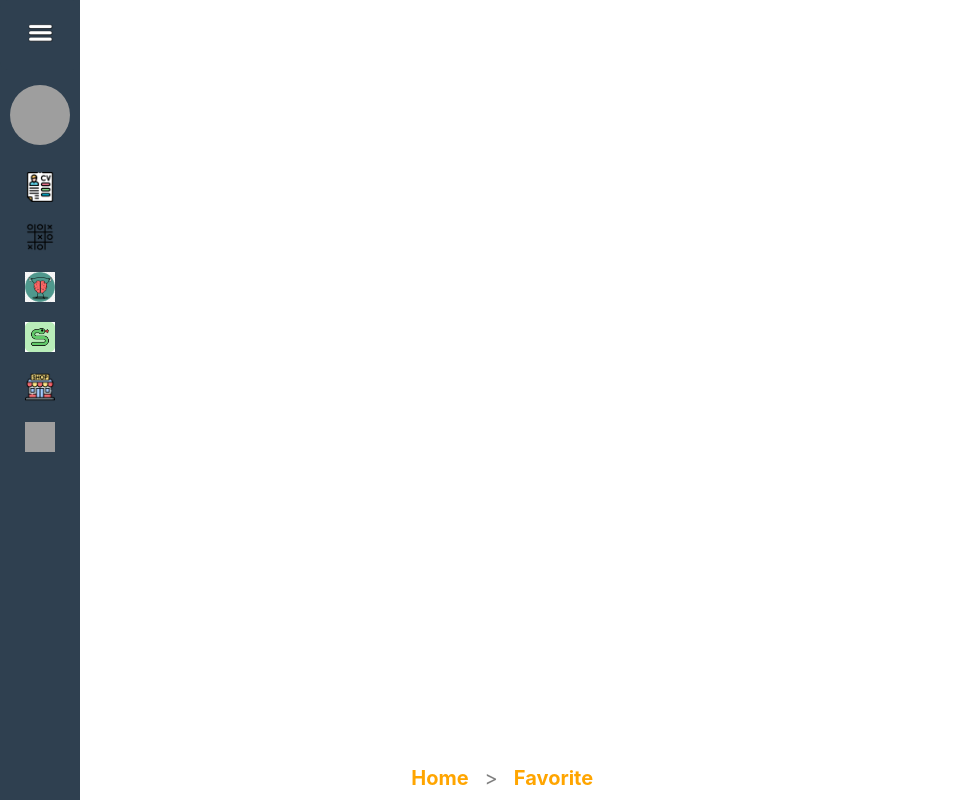
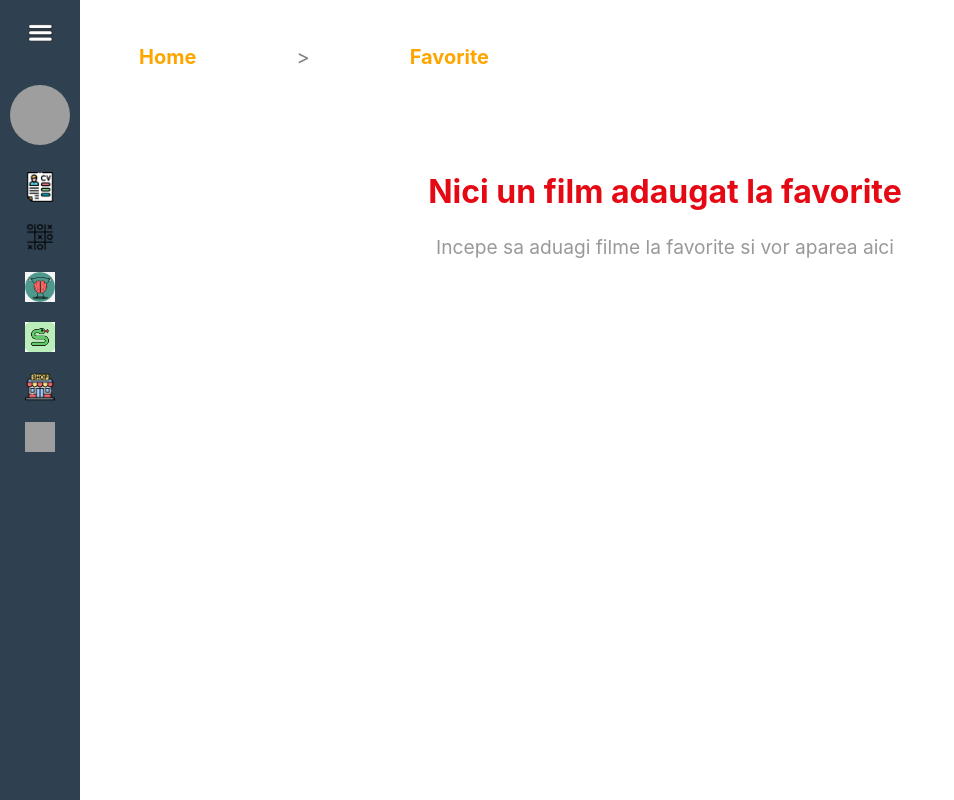
Before and after one commit to ralucatritean/portfolio, a React (Vite) app: page /favorites in a window 1280 px wide. Shown: the top 800 px of the page, without its empty margins (0-954 px from the left). Built offline with nearby package versions, Linux system fonts and the light colour scheme; grey boxes are pictures that could not be loaded.

Commit message:
changes:
-fixed movie content
-added fixed position on slidebare
-fixed navbare position on home & favorite

```diff
--- a/src/components/Movie/Favotite.tsx
+++ b/src/components/Movie/Favotite.tsx
@@ -51,25 +51,31 @@ function Favorite() {
     // Debug pentru a vedea ce avem în state
     console.log("Movies with details:", favorites.length);
 
-    if (favorites.length>0) {
+    if (favorites.length > 0) {
         return (
-            <div className="favorites-content">
-                 <NavBar />
-                <div className="movies-grid">
+            <div className="home">
+                <NavBar />
+                <div className="favorites-content">
+                    <div className="movies-grid">
                         {moviesWithDetails.map((movie) => (
                             <MovieCard movie={movie} key={movie.id} />
                         ))}
+                    </div>
                 </div>
             </div>
 
         );
     } else {
         return (
-            <div className="favorites-content">
+            <div className="home">
                 <NavBar />
-                <h2>Nici un film adaugat la favorite</h2>
-                <p>Incepe sa aduagi filme la favorite si vor aparea aici</p>
+                <div className="favorites-content">
+
+                    <h2>Nici un film adaugat la favorite</h2>
+                    <p>Incepe sa aduagi filme la favorite si vor aparea aici</p>
+                </div>
             </div>
+
         );
     }
 }
--- a/src/components/Movie/NavBar.tsx
+++ b/src/components/Movie/NavBar.tsx
@@ -1,15 +1,14 @@
 import '/src/css/Movie.css';
 import { Link } from 'react-router-dom';
+import '../../css/App.css'
 
 function NavBar() {
-    return <div>
-        <div className="container">
+    return <div className='navbar-content' >
             <ul className="breadcrumb">
                 <li><Link to="/movie"  className="active">Home</Link></li>
                 <li><span> {' > '} </span></li>
                 <li><Link to="/favorites"  className="active">Favorite</Link></li>
             </ul>
-        </div>
     </div>
 }
 export default NavBar;
--- a/src/css/App.css
+++ b/src/css/App.css
@@ -6,3 +6,8 @@
   display: flex;
   flex-direction: column;
 }
+
+.content {
+  margin-left: 50px;
+  width: 90%;
+}
--- a/src/css/Movie.css
+++ b/src/css/Movie.css
@@ -48,6 +48,7 @@
   }
 
   .favorites-content {
+    min-height: 80vh;
     text-align: center;
     padding: 4rem 2rem;
     background-color: rgba(255, 255, 255, 0.05);
--- a/src/css/Slidebare.css
+++ b/src/css/Slidebare.css
@@ -72,10 +72,9 @@
   .contentPage{
     display: flex;
     justify-content: center;
-    align-items: center;
+    align-items: baseline;
     width: 100vw;
     height: 100vh;
-    background-color: rgb(255, 255, 255);
 
   }
   .myProfile{
@@ -138,5 +137,5 @@
 
   .Sidebar{
     background: #2f4050;
-
+    position: fixed;
   };
--- a/src/pages/Movie.tsx
+++ b/src/pages/Movie.tsx
@@ -7,15 +7,21 @@ import Sidebar from "../components/Slidebare/Slidebare";
 
 function Movie() {
     return <div>
-        <Sidebar/>
-        <MovieProvider>
+        <div className="container">
+            <Sidebar>
+                <div></div>
+            </Sidebar>
             <div className="contentPage">
-                <Routes>
-                    <Route path="/Movie" element={<Home />} />
-                    <Route path="/favorites" element={<Favorite />} />
-                </Routes>
+                <MovieProvider>
+                    <div className="content">
+                        <Routes>
+                            <Route path="/Movie" element={<Home />} />
+                            <Route path="/favorites" element={<Favorite />} />
+                        </Routes>
+                    </div>
+                </MovieProvider>
             </div>
-        </MovieProvider>
+        </div>
     </div>
 }
 export default Movie;
```
Lines whose indentation alone changed are shown as unchanged.
